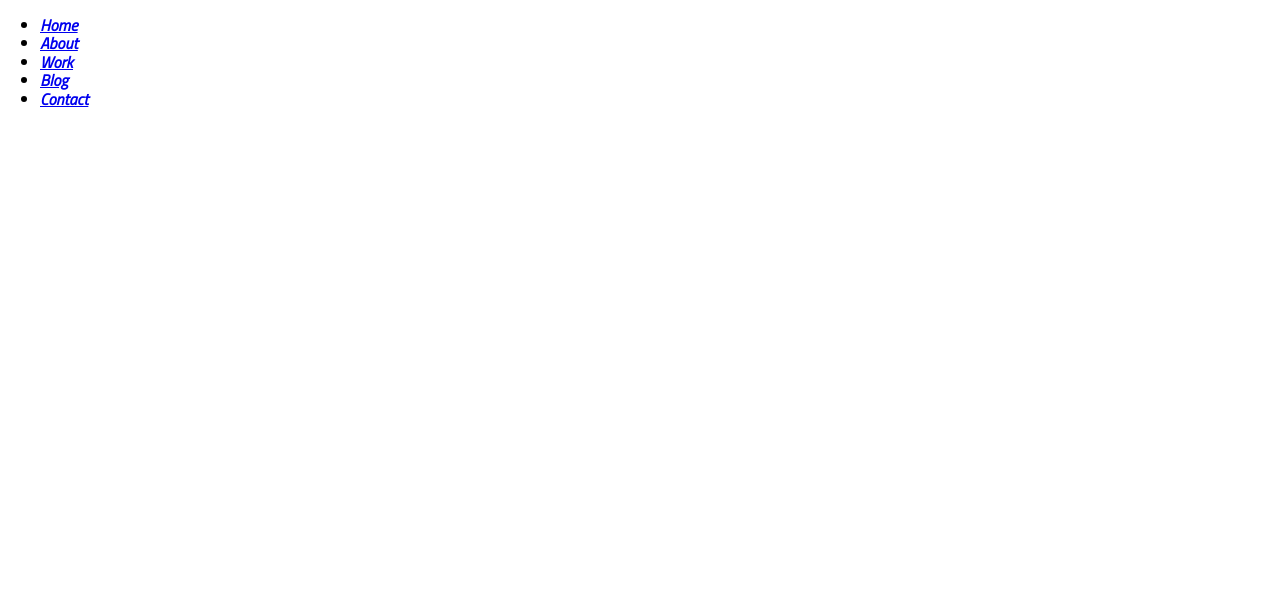
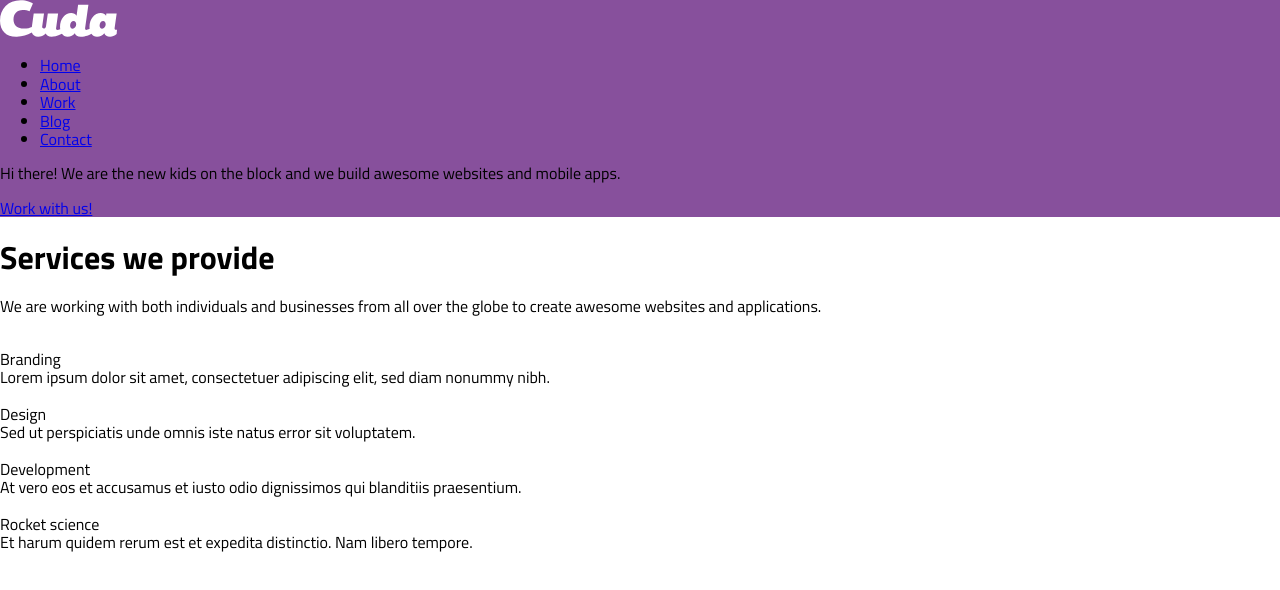
Before and after one commit to looktoroot/Ascent, a website: page src/index.html in a window 1280 px wide. Drawn offline with nearby package versions, Linux system fonts and the light colour scheme; files that its build step writes are made by us from their sources.

Commit message:
update html css and added imgs

```diff
--- a/src/index.html
+++ b/src/index.html
@@ -8,8 +8,10 @@
 <body>
   <header class="page-header">
     <div class="page-header__top">
-      <div class="page-header__logo"></div>
-      <div class="page-header__nav">
+      <a class="page-header__logo" href="#">
+        <img src="img/logo.svg" width="117" height="37" alt="Cuda">
+      </a>
+      <nav class="page-header__nav">
         <ul class="page-header__nav-list">
           <li class="page-header__nav-item"><a href="#">Home</a></li>
           <li class="page-header__nav-item"><a href="#">About</a></li>
@@ -17,48 +19,62 @@
           <li class="page-header__nav-item"><a href="#">Blog</a></li>
           <li class="page-header__nav-item"><a href="#">Contact</a></li>
         </ul>
-      </div>
+      </nav>
     </div>
     <div class="page-header__text">
-      <p></p>
+      <p>
+        Hi there! We are the new kids on the block
+        and we build awesome websites and mobile apps.
+      </p>
     </div>
     <div class="page-header__button">
-      <a href="#"></a>
+      <a href="#">Work with us!</a>
     </div>
   </header>
 
   <section class="page-section page-section--services">
-    <h1 class="page-section__title"></h1>
-    <p class="page-section__description"></p>
+    <h1 class="page-section__title">Services we provide</h1>
+    <p class="page-section__description">
+      We are working with both individuals and businesses from all over the globe
+      to create awesome websites and applications.
+    </p>
 
     <div class="page-section__content">
       <div class="service-item">
         <div class="service-item__image"><img src="" alt=""></div>
-        <span class="service-item__title"></span>
-        <div class="service-item__description"></div>
+        <span class="service-item__title">Branding</span>
+        <div class="service-item__description">
+          Lorem ipsum dolor sit amet, consectetuer adipiscing elit, sed diam nonummy nibh.
+        </div>
       </div>
 
       <div class="service-item">
         <div class="service-item__image"><img src="" alt=""></div>
-        <span class="service-item__title"></span>
-        <div class="service-item__description"></div>
+        <span class="service-item__title">Design</span>
+        <div class="service-item__description">
+          Sed ut perspiciatis unde omnis iste natus error sit voluptatem.
+        </div>
       </div>
 
       <div class="service-item">
         <div class="service-item__image"><img src="" alt=""></div>
-        <span class="service-item__title"></span>
-        <div class="service-item__description"></div>
+        <span class="service-item__title">Development</span>
+        <div class="service-item__description">
+          At vero eos et accusamus et iusto odio dignissimos qui blanditiis praesentium.
+        </div>
       </div>
 
       <div class="service-item">
         <div class="service-item__image"><img src="" alt=""></div>
-        <span class="service-item__title"></span>
-        <div class="service-item__description"></div>
+        <span class="service-item__title">Rocket science</span>
+        <div class="service-item__description">
+          Et harum quidem rerum est et expedita distinctio. Nam libero tempore.
+        </div>
       </div>
     </div>
   </section>
 
-  <section class="page-section page-section--team">
+<!--   <section class="page-section page-section--team">
     <h1 class="page-section__title"></h1>
     <p class="page-section__description"></p>
 
@@ -175,7 +191,7 @@
 
 
   </section>
-
+ -->
 
 
 
--- a/src/sass/blocks/page-header.scss
+++ b/src/sass/blocks/page-header.scss
@@ -1,5 +1,3 @@
 .page-header {
-  font-family: "TitilliumWeb";
-  font-weight: 700;
-  font-style: italic;
+  background-color: $color-page-header;
 }
--- a/src/sass/global/global.scss
+++ b/src/sass/global/global.scss
@@ -0,0 +1,15 @@
+body {
+  font-family: "TitilliumWeb", "Arial", sans-serif;
+  font-size: $font-size;
+  font-weight: 400;
+}
+
+*,
+*::before,
+*::after {
+  box-sizing: inherit;
+}
+
+html {
+  box-sizing: border-box;
+}
--- a/src/sass/variables.scss
+++ b/src/sass/variables.scss
@@ -1,11 +1,22 @@
-$color-section-first:               #87509c;
-$color-section-second:              #17c2a4;
-$color-section-third:               #e7f1f8;
-$color-section-fourth:              #ffffff;
-$color-section-fifth:               #ffdd99;
-$color-section-sixth:               #d74680;
-$color-section-seventh:             #3c5499;
+//цвета фонов разделов
+$color-page-header:                 #87509c;
+$color-section-first:               #17c2a4;
+$color-section-second:              #e7f1f8;
+$color-section-third:               #ffffff;
+$color-section-fourth:              #ffdd99;
+$color-section-fifth:               #d74680;
+$color-section-sixth:               #3c5499;
+$color-page-footer:                 #3c5499;
 
+//цвета шрифтов
 $color-font-main:                   #ffffff;
 $color-font-main--dark:             #3c4761;
-$color-font-main--mine-shaft:       #393939;
+$color-font-main--dark-other:       #393939;
+
+//цвета кнопок
+$color-button--orange:              #eb7d4b;
+$color-button--green:               #17c2a4;
+$color-button--blue:                #30bae7;
+
+//размеры шрифтов
+$font-size:                            16px;
```
Also changed, not shown: src/img/flag-icon.png (added), src/img/gears-icon.png (added), src/img/grayon-icon.png (added), src/img/logo.png (added), src/img/logo.svg (added), src/img/rocket-icon.png (added).
